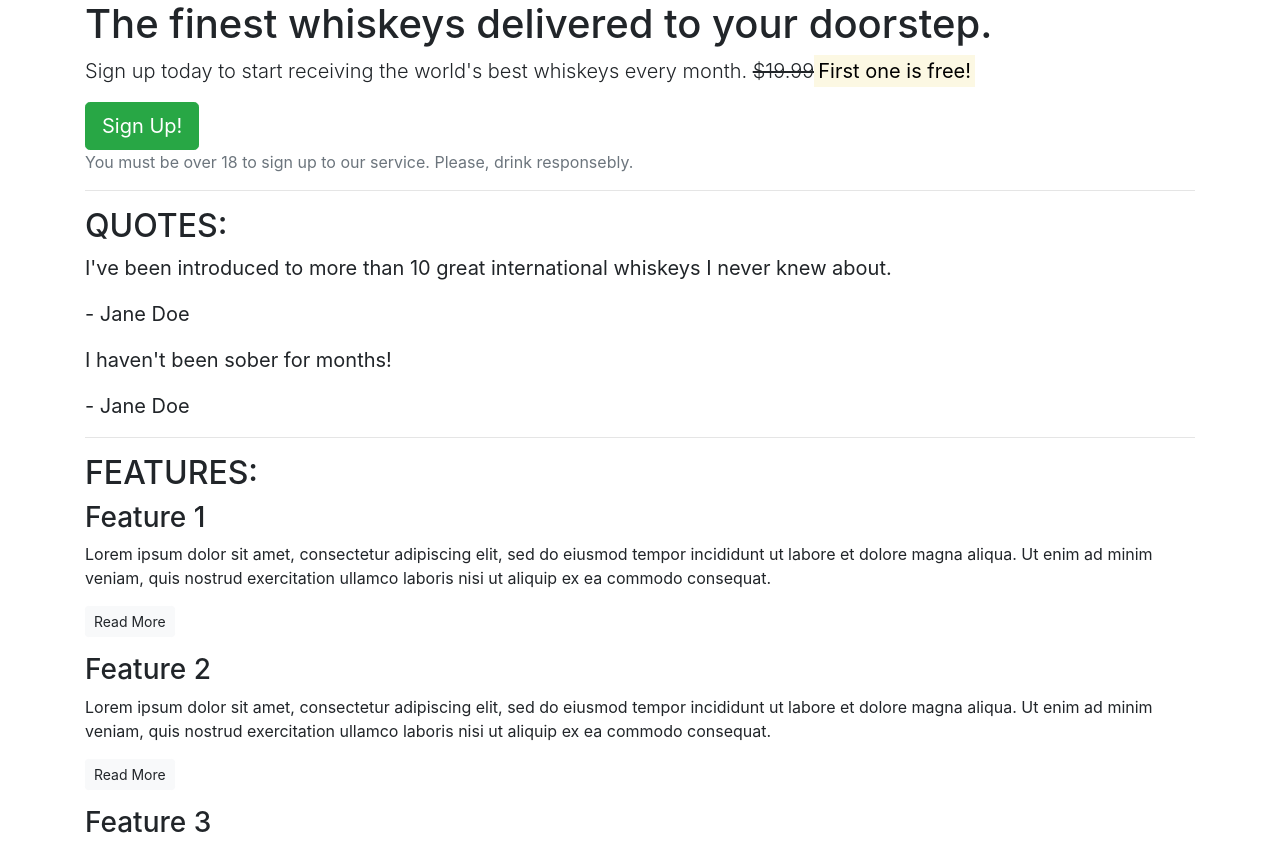
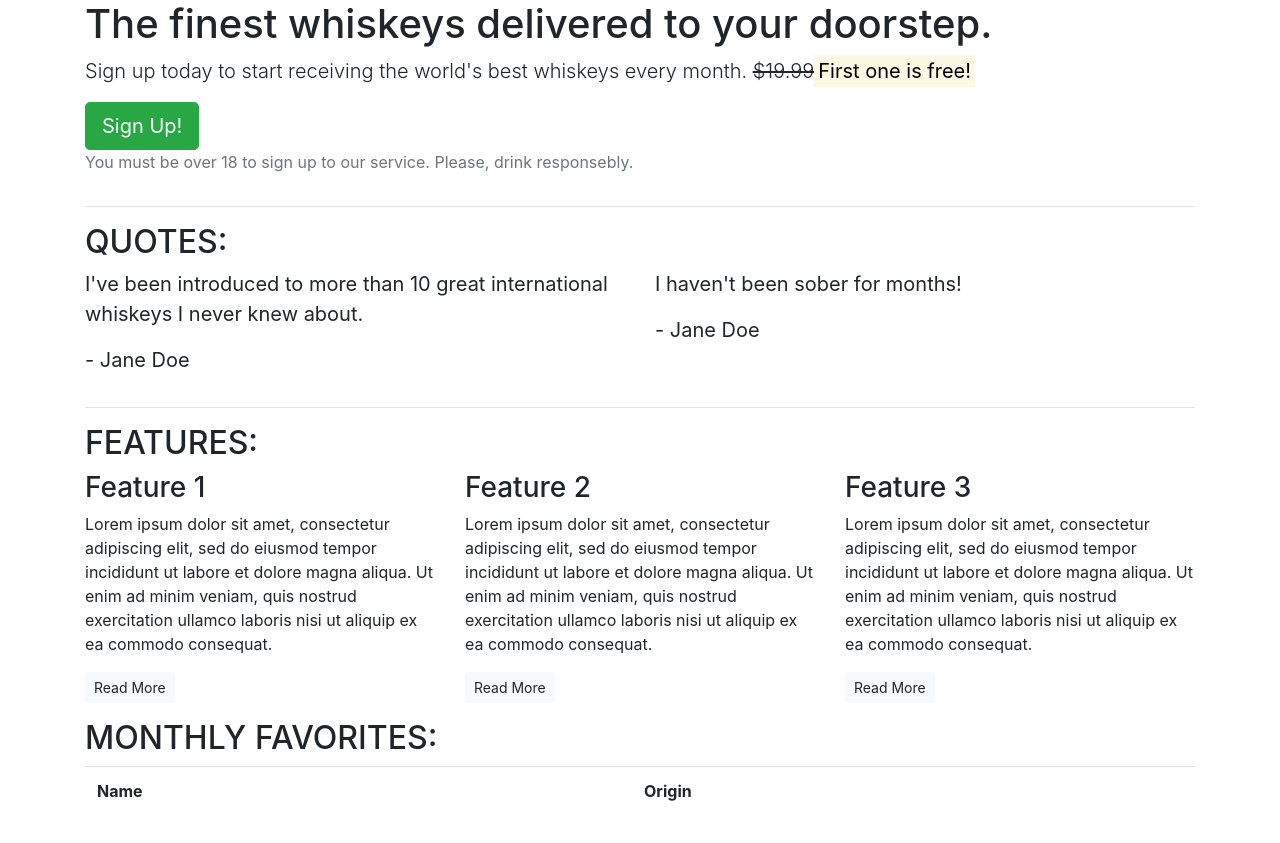
Before and after one commit to jourm/Whiskey-site-bootsrap-lesson, a plain HTML site: page index.html in a window 1280 px wide. Shown: the top 843 px of the page. Drawn offline with nearby package versions, Linux system fonts and the light colour scheme.

Commit message:
add grid layout across screen size

```diff
--- a/index.html
+++ b/index.html
@@ -1,5 +1,6 @@
 <!DOCTYPE html>
 <html lang="en">
+
 <head>
 	<meta charset="UTF-8">
 	<meta name="viewport" content="width=device-width, initial-scale=1.0">
@@ -7,9 +8,12 @@
 	<title>Whiskey Drop | Taste a new whiskey every month</title>
 	<link rel="stylesheet" href="https://maxcdn.bootstrapcdn.com/bootstrap/4.1.3/css/bootstrap.min.css">
 </head>
+
 <body>
 	<article class="container">
 		<!-- Callout -->
+		<div class="row">
+			<div class="col-12">
 				<section class="callout">
 					<h1>The finest whiskeys delivered to your doorstep.</h1>
 					<p class="lead">Sign up today to start receiving the world's best whiskeys every month.
@@ -17,41 +21,71 @@
 					<button class="btn btn-success btn-lg">Sign Up!</button>
 					<p class="text-muted">You must be over 18 to sign up to our service. Please, drink responsebly.</p>
 				</section>
+			</div>
+		</div>
 		<!-- /.callout -->
 		<hr>
 
 		<!-- Quotes -->
 		<section class="quotes">
+			<div class="row">
+				<div class="col-12">
 					<h2 class="text-uppercase">Quotes:</h2>
+				</div>
+			</div>
+			<div class="row">
+				<div class="col-12 col-md-6">
 					<blockquote class="blockquote">
 						<p>I've been introduced to more than 10 great international whiskeys I never knew about.</p>
 						<p>- Jane Doe</p>
 					</blockquote>
+				</div>
+				<div class="col-12 col-md-6">
 					<blockquote class="blockquote">
 						<p>I haven't been sober for months!</p>
 						<p>- Jane Doe</p>
 					</blockquote>
+				</div>
+			</div>
 		</section>
 		<!-- /.quotes -->
 		<hr>
 
 		<!-- Features -->
 		<section class="features">
+			<div class="row">
+				<div class="col-12">
 					<h2 class="text-uppercase">Features:</h2>
+				</div>
+			</div>
+			<div class="row">
+				<div class="col-12 col-md-6 col-lg-4">
 					<div class="feature">
 						<h3>Feature 1</h3>
-                <p>Lorem ipsum dolor sit amet, consectetur adipiscing elit, sed do eiusmod tempor incididunt ut labore et dolore magna aliqua. Ut enim ad minim veniam, quis nostrud exercitation ullamco laboris nisi ut aliquip ex ea commodo consequat.</p>
+						<p>Lorem ipsum dolor sit amet, consectetur adipiscing elit, sed do eiusmod tempor incididunt ut
+							labore et dolore magna aliqua. Ut enim ad minim veniam, quis nostrud exercitation ullamco
+							laboris nisi ut aliquip ex ea commodo consequat.</p>
 						<p><a class="btn btn-sm btn-light" href="">Read More</a></p>
 					</div>
+				</div>
+				<div class="col-12 col-md-6 col-lg-4">
 					<div class="feature">
 						<h3>Feature 2</h3>
-                <p>Lorem ipsum dolor sit amet, consectetur adipiscing elit, sed do eiusmod tempor incididunt ut labore et dolore magna aliqua. Ut enim ad minim veniam, quis nostrud exercitation ullamco laboris nisi ut aliquip ex ea commodo consequat.</p>
+						<p>Lorem ipsum dolor sit amet, consectetur adipiscing elit, sed do eiusmod tempor incididunt ut
+							labore et dolore magna aliqua. Ut enim ad minim veniam, quis nostrud exercitation ullamco
+							laboris nisi ut aliquip ex ea commodo consequat.</p>
 						<p><a class="btn btn-sm btn-light" href="">Read More</a></p>
 					</div>
+				</div>
+				<div class="col-12 d-md-none d-lg-block col-lg-4">
 					<div class="feature">
 						<h3>Feature 3</h3>
-                <p>Lorem ipsum dolor sit amet, consectetur adipiscing elit, sed do eiusmod tempor incididunt ut labore et dolore magna aliqua. Ut enim ad minim veniam, quis nostrud exercitation ullamco laboris nisi ut aliquip ex ea commodo consequat.</p>
+						<p>Lorem ipsum dolor sit amet, consectetur adipiscing elit, sed do eiusmod tempor incididunt ut
+							labore et dolore magna aliqua. Ut enim ad minim veniam, quis nostrud exercitation ullamco
+							laboris nisi ut aliquip ex ea commodo consequat.</p>
 						<p><a class="btn btn-sm btn-light" href="">Read More</a></p>
+					</div>
+				</div>
 			</div>
 		</section>
 		<!-- /.features -->
@@ -65,4 +99,5 @@
 		</section>
 	</article>
 </body>
+
 </html>
```
Lines whose indentation alone changed are shown as unchanged.
